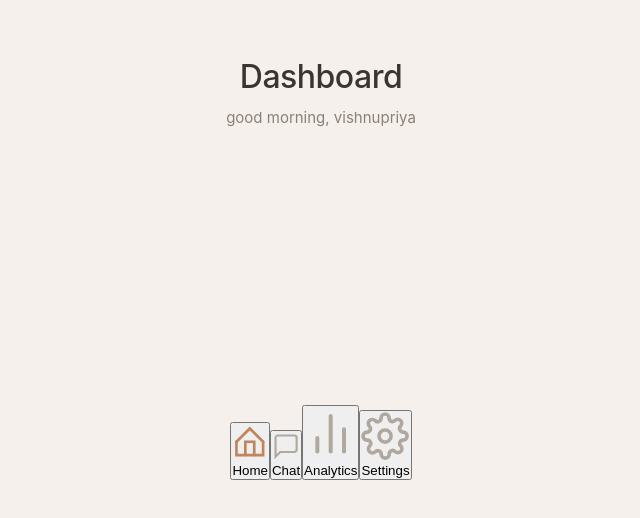
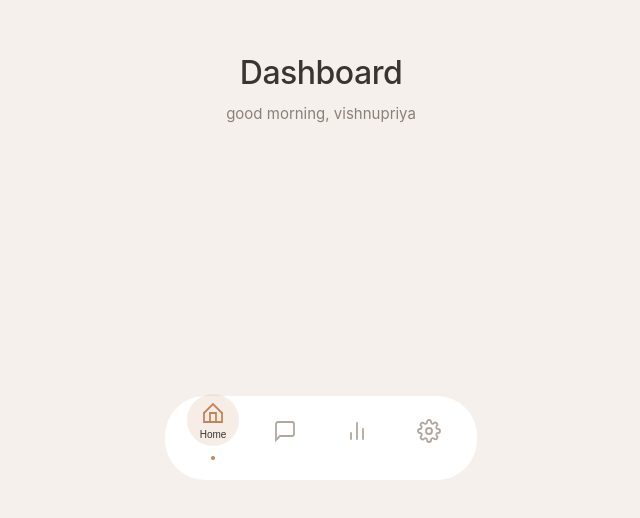
Before and after one commit to vishnupriya-shisode/ai-dashboard-nav, a React (Vite) app: page / in a window 1280 px wide. Shown: the part 280-798 px from the top of the page, without its empty margins (319-959 px from the left). Built offline with nearby package versions, Linux system fonts and the light colour scheme.

Commit message:
navbar.css stylyingss

```diff
--- a/src/components/NavBar.css
+++ b/src/components/NavBar.css
@@ -0,0 +1,97 @@
+/* ── the outer pill wrapper ── */
+.navbar {
+  display: flex;
+  align-items: center;
+  justify-content: center;
+  gap: 8px;
+  background: #ffffff;
+  border-radius: 40px;
+  padding: 10px 16px;
+  width: fit-content;
+  margin: 0 auto;
+  position: relative;
+}
+
+/* ── each clickable icon slot ── */
+.nav-item {
+  display: flex;
+  flex-direction: column;
+  align-items: center;
+  justify-content: center;
+  gap: 4px;
+  width: 64px;
+  height: 64px;
+  border-radius: 50%;
+  border: none;
+  background: transparent;
+  cursor: pointer;
+  position: relative;
+  transition: transform 0.35s cubic-bezier(0.34, 1.56, 0.64, 1);
+}
+
+/* ── active item lifts up ── */
+.nav-item.active {
+  transform: translateY(-18px);
+}
+
+/* ── the circle behind active icon ── */
+.nav-item.active::before {
+  content: '';
+  position: absolute;
+  width: 52px;
+  height: 52px;
+  border-radius: 50%;
+  background: var(--active-color, #c4845a);
+  opacity: 0.15;
+  transition: opacity 0.3s ease;
+  z-index: 0;
+}
+
+/* ── the svg icon itself ── */
+.nav-icon {
+  width: 24px;
+  height: 24px;
+  position: relative;
+  z-index: 1;
+  transition: color 0.3s ease, stroke 0.3s ease;
+}
+
+/* ── muted color when not active ── */
+.nav-item:not(.active) .nav-icon {
+  color: #b0a89e;
+}
+
+/* ── label under icon ── */
+.nav-label {
+  font-size: 10px;
+  font-weight: 500;
+  color: #b0a89e;
+  transition: color 0.3s ease, opacity 0.3s ease;
+  position: relative;
+  z-index: 1;
+  opacity: 0;
+}
+
+/* ── label shows when active ── */
+.nav-item.active .nav-label {
+  opacity: 1;
+  color: #3a3530;
+}
+
+/* ── the colored dot under active icon ── */
+.nav-dot {
+  width: 4px;
+  height: 4px;
+  border-radius: 50%;
+  background: var(--active-color, #c4845a);
+  position: absolute;
+  bottom: -8px;
+  left: 50%;
+  transform: translateX(-50%);
+  opacity: 0;
+  transition: opacity 0.3s ease;
+}
+
+.nav-item.active .nav-dot {
+  opacity: 1;
+}
```
